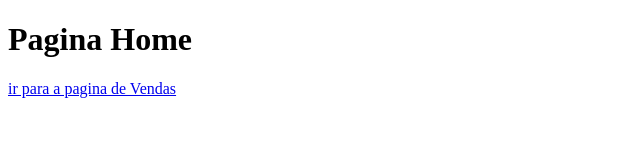
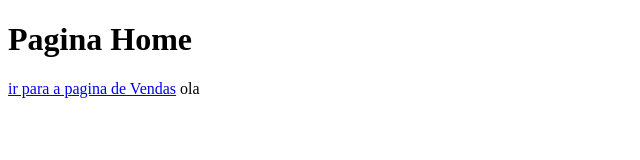
Before and after one commit to RafaelNazareth/Site-de-Vendas, a plain HTML site: page index.html in a window 1280 px wide. Shown: the full height of the page, 0-640 px from the left. Drawn offline with Linux system fonts and the light colour scheme.

Commit message:
alteração 1

```diff
--- a/index.html
+++ b/index.html
@@ -11,6 +11,8 @@
     <a href="Vendas.html"> ir para a pagina de Vendas</a>
 
 
+    ola
+
 
 
 
```
